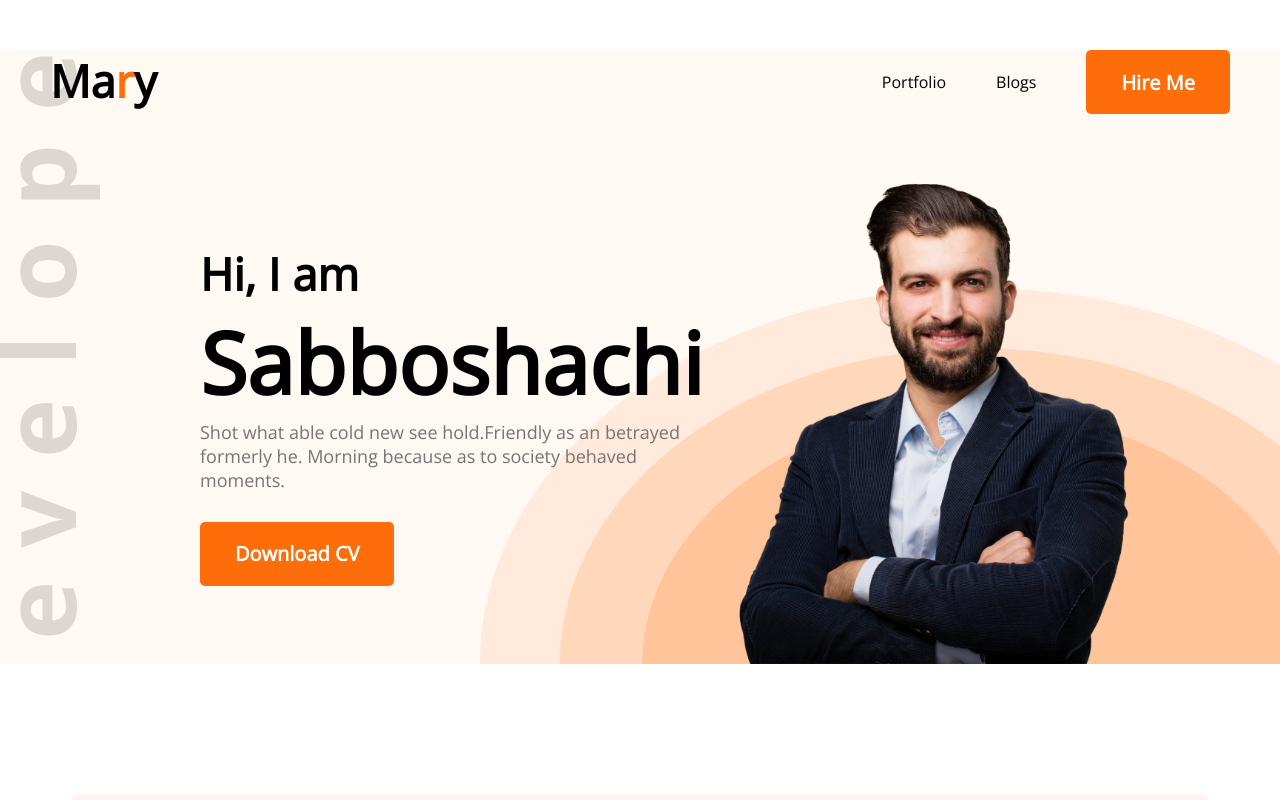
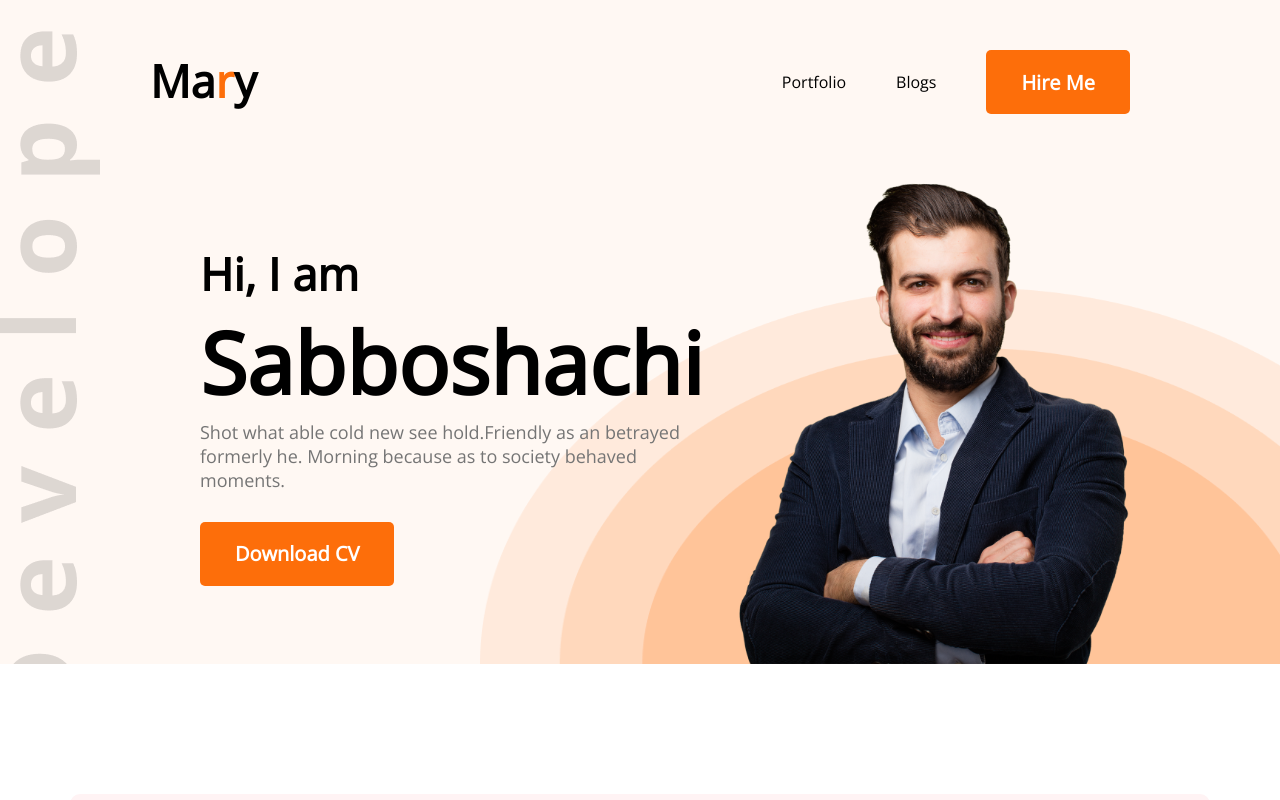
Before and after one commit to sabboshachi546/devoloper-portfolio, a plain HTML site: page index.html in a window 1280 px wide. Shown: the top 800 px of the page. Drawn offline with nearby package versions, Linux system fonts and the light colour scheme.

```diff
--- a/style/portfolio.css
+++ b/style/portfolio.css
@@ -28,7 +28,7 @@
 nav {
     display: flex;
     justify-content: space-between;
-    margin:50px 50px;
+    padding:50px 150px;
 }
 
 .nav-title {
```
Also changed, not shown: index.html (renamed from idex.html).
